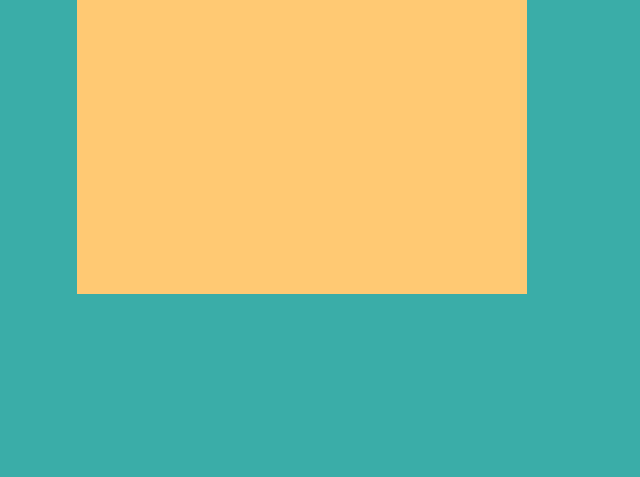
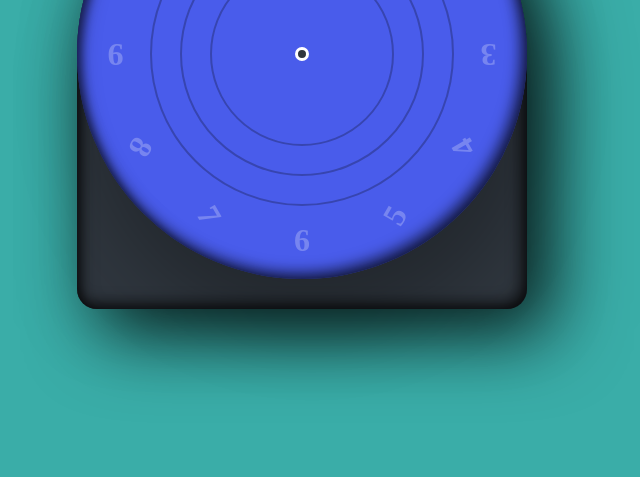
Before and after one commit to manthanparekh/animated-clock, a plain HTML site: page index.html in a window 1280 px wide. Shown: the part 339-816 px from the top of the page, without its empty margins (338-978 px from the left). Drawn offline with Linux system fonts and the light colour scheme.

Commit message:
update-css-html-1.1

```diff
--- a/index.html
+++ b/index.html
@@ -7,7 +7,26 @@
     </head>
     <body>
         <div class="container">
-            <div class="clock"></div>
+            <div class="clock">
+
+                <div class="circle"><i></i></div>
+                <div class="circle circle2"><i></i></div>
+                <div class="circle circle3"><i></i></div>
+
+
+                <span style="--i:1;"><b>1</b></span>
+                <span style="--i:2;"><b>2</b></span>
+                <span style="--i:3;"><b>3</b></span>
+                <span style="--i:4;"><b>4</b></span>
+                <span style="--i:5;"><b>5</b></span>
+                <span style="--i:6;"><b>6</b></span>
+                <span style="--i:7;"><b>7</b></span>
+                <span style="--i:8;"><b>8</b></span>
+                <span style="--i:9;"><b>9</b></span>
+                <span style="--i:10;"><b>10</b></span>
+                <span style="--i:11;"><b>11</b></span>
+                <span style="--i:12;"><b>12</b></span>
+            </div>
         </div>
     </body>
 </html>
--- a/style.css
+++ b/style.css
@@ -19,6 +19,19 @@ body
 .container
 {
     position: relative;
+    background: #2f363e;
+    /* min-height: 500px; */
+    border-radius: 20px;
+    border-top-left-radius: 225px;
+    border-top-right-radius: 225px;
+    box-shadow: 25px 25px 75px rgba(0,0,0,0.75),
+    10px 10px 70px rgba(0,0,0,0.25),
+    inset 5px 5px 10px rgba(0,0,0,0.5),
+    inset 5px 5px 20px rgba(0,0,0,0.2),
+    inset -5px -5px 15px rgba(0,0,0,0.75);
+    display: flex;
+    justify-content: center;
+    align-items: center;
 }
 
 .clock
@@ -26,6 +39,64 @@ body
     position: relative;
     width: 450px;
     height: 450px;
-    background: #ffc973;
-    box-shadow: 10px 50px 70px rgba(0,0,0,0,35);
+    background: #495ceb;
+    border-radius: 50%;
+    box-shadow: 10px 50px 70px rgba(0,0,0,0.25),
+    inset 5px 5px 10px rgba(0,0,0,0.5),
+    inset 5px 5px 20px rgba(0,0,0,0.2),
+    inset -5px -5px 15px rgba(0,0,0,0.75);
+    display: flex;
+    justify-content: center;
+    align-items: center;
+    margin-bottom: 30px;
 }
+
+.clock::before
+{
+    content:' ';
+    position: absolute;
+    width: 8px;
+    height: 8px;
+    background: #2f363e;
+    border: 3px solid #fff;
+    border-radius: 50%;
+}
+
+.clock span
+{
+    position: absolute;
+    inset: 20px;
+    color: #fff;
+    text-align: center;
+    transform: rotate(calc(30deg * var(--i)));
+}
+
+.clock span b
+{
+    font-size: 2em;
+    opacity: 0.25;
+    font-weight: 600;
+    display: inline-block;
+    transform: rotate(calc(30deg * var(--i)));
+}
+
+.circle
+{
+    position: absolute;
+    width: 300px;
+    height: 300px;
+    border: 2px solid rgba(0,0,0,0.25);
+    border-radius: 50%;
+}
+
+.circle2
+{
+    width: 240px;
+    height: 240px;
+}
+
+.circle3
+{
+    width: 180px;
+    height: 180px;
+}
```
